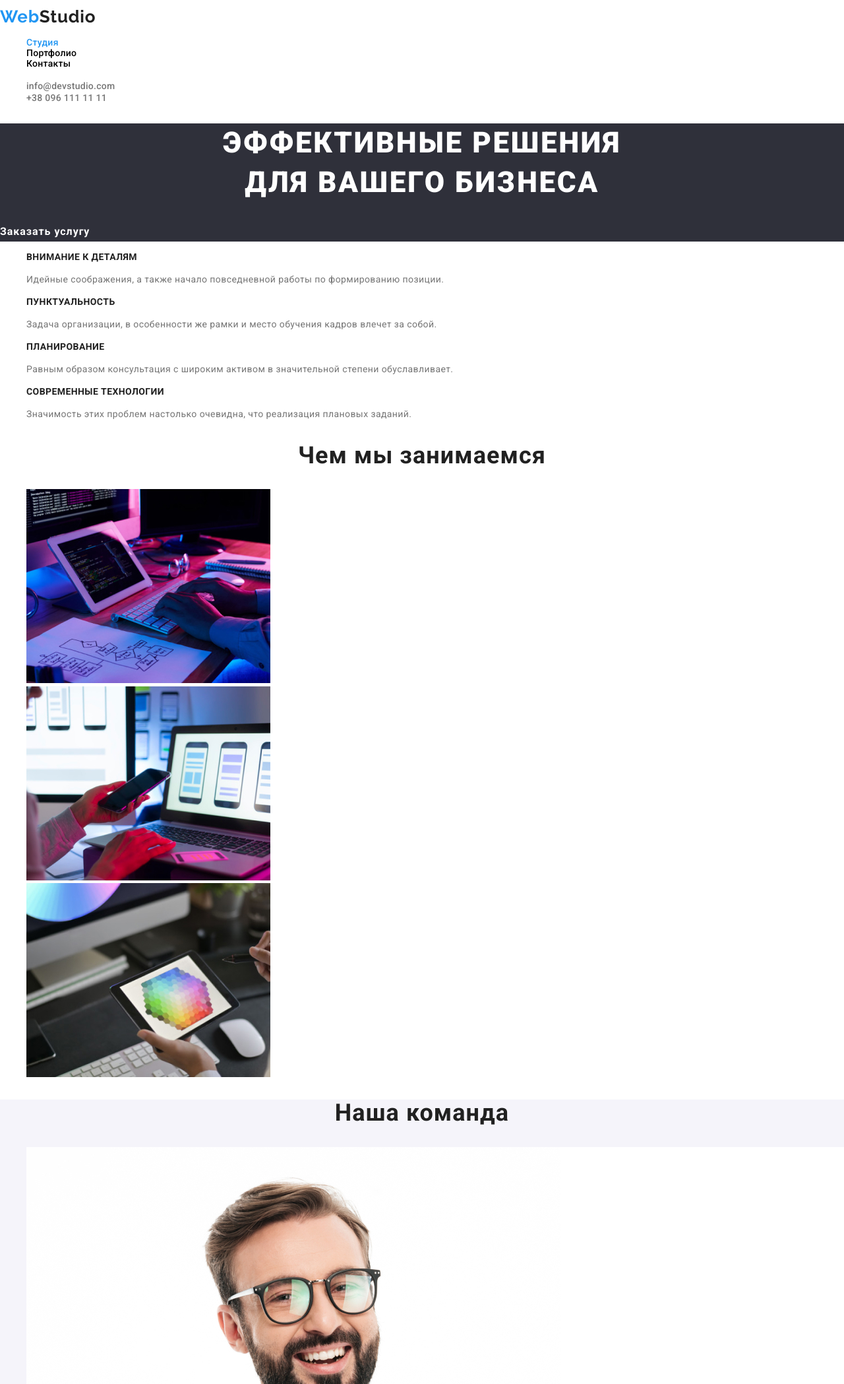
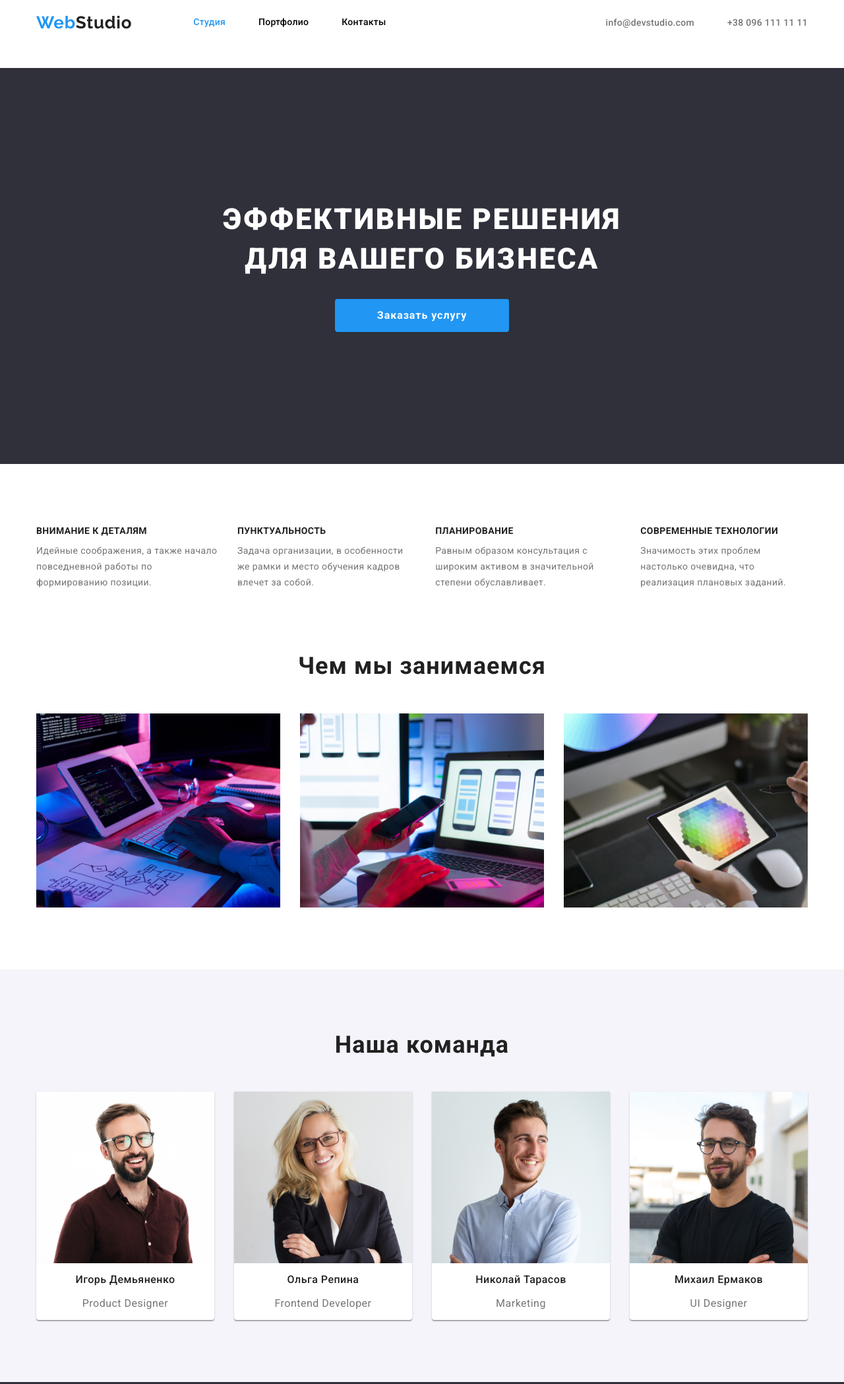
Before and after one commit to ITAlexMerkulov/goit-markup-hw-03, a plain HTML site: page index.html in a window 1280 px wide. Shown: the part 6-2103 px from the top of the page at 66% size. Drawn offline with Linux system fonts and the light colour scheme.

Commit message:
after 8 hours job O_o

```diff
--- a/css/styles.css
+++ b/css/styles.css
@@ -24,12 +24,15 @@
 }
 
 body {
-  font-family: "Roboto", sans-serif;
+  font-family: 'Roboto', sans-serif;
   background-color: var(--color-white);
 }
 body ul {
   list-style: none;
   font-style: normal;
+  margin-block-start: 0px;
+  margin-block-end: 0px;
+  padding-inline-start: 0px;
 }
 
 .main-title {
@@ -47,6 +50,52 @@ body ul {
 }
 
 /* start navigation block */
+.main-nav {
+  display: flex;
+  align-items: center;
+}
+.site-nav {
+  display: flex;
+}
+
+.site-nav .item {
+  margin-right: 50px;
+}
+.site-nav .item:last-child {
+  margin-right: 0;
+}
+.nav-size .link {
+  display: block;
+  padding-top: 32px;
+  padding-bottom: 32px;
+}
+
+.nav-address {
+  display: flex;
+  margin-left: auto;
+}
+
+.container {
+  margin-left: auto;
+  margin-right: auto;
+  width: 1170px;
+  padding-left: 15px;
+  padding-right: 15px;
+}
+.main-nav .logo-link {
+  margin-right: 93px;
+}
+/* .nav-address .item {
+  margin-right: 50px;
+}
+.nav-address .item:last-child {
+  margin-right: 0;
+} */
+
+.nav-address .item + .item {
+  margin-left: 50px;
+}
+
 .nav-light {
   color: var(--color-blue);
 }
@@ -61,6 +110,7 @@ body ul {
   font-size: var(--nav-font-size);
   line-height: var(--nav-line-height);
   letter-spacing: var(--nav-letter-spacing);
+  padding-inline-start: 0px;
 }
 /* END navigation block */
 /* -----------
@@ -98,6 +148,7 @@ body ul {
 /* Start main section */
 .main-section {
   background-color: var(--color-background-grey);
+  text-align: center;
 }
 
 .main-text {
@@ -109,17 +160,27 @@ body ul {
   letter-spacing: 0.06em;
   text-transform: uppercase;
   color: var(--color-white);
+  padding-top: 200px;
+  margin-bottom: 0;
 }
 
-.main-link {
-  text-align: center;
+.main-button {
+  display: inline-block;
+  padding: 10px 32px;
+  min-width: 200px;
+  border-radius: 4px;
+  border: none;
+  text-decoration: none;
+  font-family: Roboto;
   font-style: normal;
   font-weight: bold;
   font-size: 16px;
-  line-height: 1.87;
+  line-height: 30px;
+  letter-spacing: 0.06em;
   color: var(--color-white);
-  text-align: center;
-  letter-spacing: 0.06em;
+  background-color: var(--color-blue);
+  margin-top: 30px;
+  margin-bottom: 200px;
 }
 
 /* END main sections */
@@ -141,20 +202,38 @@ body ul {
   color: var(--color-black);
 }
 
+.desc-content {
+  display: flex;
+  padding-inline-start: 0px;
+  padding-bottom: 94px;
+  margin: 0;
+}
+
+.desc-content .item + .item {
+  padding-left: 30px;
+}
+.desc-content .item h3 {
+  margin-top: 94px;
+  margin-bottom: 0;
+}
+.desc-content .item p {
+  margin-top: 10px;
+  margin-block-end: 0px;
+}
 .desc-text {
   font-style: normal;
   font-weight: normal;
   font-size: 14px;
+  color: var(--color-grey);
   line-height: 1.71;
   /* or 171% */
 
   letter-spacing: 0.03em;
-
-  color: var(--color-grey);
 }
 
 /* END section description */
 
+/* /Start about section */
 .text-about {
   font-style: normal;
   font-weight: bold;
@@ -163,10 +242,29 @@ body ul {
   text-align: center;
   letter-spacing: 0.03em;
   color: var(--color-black);
+  margin-block-start: 0px;
+  margin-block-end: 0px;
+
+  margin-bottom: 50px;
 }
 
+.about-image {
+  display: flex;
+  padding-inline-start: 0px;
+  margin-bottom: 94px;
+}
+.about-image .item + .item {
+  margin-left: 30px;
+}
+/* End about section */
+/* //////
+///////
+/////// */
+/* Start Team section */
 .team-section {
   background-color: var(--color-background-our);
+  text-align: center;
+  padding-top: 94px;
 }
 
 .team-section h3 {
@@ -189,8 +287,19 @@ body ul {
   color: var(--color-grey);
 }
 
+.team-list {
+  display: flex;
+  padding-inline-start: 0px;
+  padding-bottom: 94px;
+}
+.team-list .item + .item {
+  margin-left: 30px;
+}
+
 .footer {
   background-color: var(--color-background-grey);
+  padding-top: 60px;
+  padding-bottom: 60px;
 }
 .footer-link p {
   font-family: Roboto;
@@ -214,9 +323,20 @@ body ul {
   letter-spacing: 0.03em;
   color: var(--color-grey-rgba);
 }
+.logo-text {
+  margin-block-start: 0;
+  margin-block-end: 0;
+}
+
+.footer-address {
+  padding-inline-start: 0px;
+}
 
 .team-frame {
   background-color: #ffffff;
+  box-shadow: 0px 1px 3px rgba(0, 0, 0, 0.12), 0px 1px 1px rgba(0, 0, 0, 0.14),
+    0px 2px 1px rgba(0, 0, 0, 0.2);
+  border-radius: 0px 0px 4px 4px;
 }
 
 /* +
@@ -235,12 +355,53 @@ PORTFOLIO.HTML
   letter-spacing: 0.03em;
   color: var(--color-black);
   background: var(--color-background-our);
+  border-radius: 4px;
+  border: 0px;
 }
 
 .button:hover,
 .button:focus {
   color: var(--color-white);
   background-color: var(--color-blue);
+  border: 0px;
+  box-shadow: 0px 3px 1px rgba(0, 0, 0, 0.1), 0px 1px 2px rgba(0, 0, 0, 0.08),
+    0px 2px 2px rgba(0, 0, 0, 0.12);
+  border-radius: 4px;
+}
+
+.button-list {
+  display: flex;
+  justify-content: center;
+  margin-top: 94px;
+  margin-bottom: 50px;
+}
+.button-list .item + .item {
+  margin-left: 9px;
+}
+
+.galery-board {
+  display: flex;
+  flex-wrap: wrap;
+  margin-bottom: 94px;
+}
+.galery-item {
+  width: calc((100% - 30px * 2) / 3);
+  height: auto;
+  margin-right: 30px;
+  margin-bottom: 30px;
+  justify-content: center;
+  border: 1px solid #eeeeee;
+  box-sizing: border-box;
+}
+.galery-item:nth-child(3n) {
+  margin-right: 0;
+}
+.galery-item:nth-last-child(-n + 3) {
+  margin-bottom: 0;
+}
+
+.galery-bg {
+  background-color: var(--color-white);
 }
 
 .project-text {
@@ -251,6 +412,13 @@ PORTFOLIO.HTML
   /* identical to box height, or 200% */
   letter-spacing: 0.06em;
   color: var(--color-black);
+  margin-top: 20px;
+  margin-bottom: 4px;
+  margin-left: 24px;
+}
+
+.galery-decryption {
+  display: none;
 }
 
 .project-job {
@@ -261,4 +429,7 @@ PORTFOLIO.HTML
   /* identical to box height, or 187% */
   letter-spacing: 0.03em;
   color: var(--color-grey);
+  margin-top: 0;
+  margin-bottom: 20px;
+  margin-left: 24px;
 }
--- a/index.html
+++ b/index.html
@@ -13,56 +13,63 @@
   </head>
   <body>
     <header>
-      <nav>
-        <a href="./index.html">
+      <div class="container">
+        <nav class="main-nav">
+          <a href="./index.html" class="logo-link">
             <p>
               <span class="logo logo-left">Web</span
               ><span class="logo logo-right">Studio</span>
             </p>
           </a>
 
-        <ul class="nav-size">
-          <li>
+          <ul class="nav-size site-nav">
+            <li class="item">
               <a href="#" class="nav-light link">Студия</a>
             </li>
 
-          <li>
+            <li class="item">
               <a href="./portfolio.html" class="link">Портфолио</a>
             </li>
 
-          <li>
+            <li class="item">
               <a href="#" class="link">Контакты</a>
             </li>
           </ul>
-      </nav>
 
-      <ul>
-        <li>
-          <a href="mailto:info@devstudio.com" class="link nav-color nav-size"
+          <ul class="nav-address">
+            <li class="item">
+              <a
+                href="mailto:info@devstudio.com"
+                class="link nav-color nav-size"
                 >info@devstudio.com</a
               >
             </li>
-        <li>
+            <li class="item">
               <a href="tel:+380961111111" class="link nav-color nav-size"
                 >+38 096 111 11 11</a
               >
             </li>
           </ul>
+        </nav>
+      </div>
     </header>
 
     <main>
       <section class="main-section">
+        <div class="container">
           <h1 class="main-text">
             Эффективные решения <br />
             для вашего бизнеса
           </h1>
 
-        <a href="#" class="main-link">Заказать услугу</a>
+          <a href="#" class="main-button"> Заказать услугу </a>
+        </div>
       </section>
 
+      <div class="container">
         <section class="section-desc">
-        <ul>
-          <li>
+          <ul class="desc-content">
+            <li class="item">
               <h3>Внимание к деталям</h3>
               <p class="desc-text">
                 Идейные соображения, а также начало повседневной работы по
@@ -70,15 +77,15 @@
               </p>
             </li>
 
-          <li>
+            <li class="item">
               <h3>Пунктуальность</h3>
               <p class="desc-text">
-              Задача организации, в особенности же рамки и место обучения кадров
-              влечет за собой.
+                Задача организации, в особенности же рамки и место обучения
+                кадров влечет за собой.
               </p>
             </li>
 
-          <li>
+            <li class="item">
               <h3>Планирование</h3>
               <p class="desc-text">
                 Равным образом консультация с широким активом в значительной
@@ -86,7 +93,7 @@
               </p>
             </li>
 
-          <li>
+            <li class="item">
               <h3>Современные технологии</h3>
               <p class="desc-text">
                 Значимость этих проблем настолько очевидна, что реализация
@@ -95,67 +102,84 @@
             </li>
           </ul>
         </section>
+      </div>
 
+      <div class="container">
         <section>
           <h2 class="text-about">Чем мы занимаемся</h2>
-        <ul>
-          <li><img src="./images/1.jpg" alt="рабочий стол с клавиатурой" /></li>
-          <li>
-            <img src="./images/2.jpg" alt="телефон перед открытым ноутбуком" />
+          <ul class="about-image">
+            <li class="item">
+              <img src="./images/1.jpg" alt="рабочий стол с клавиатурой" />
             </li>
-          <li>
+            <li class="item">
+              <img
+                src="./images/2.jpg"
+                alt="телефон перед открытым ноутбуком"
+              />
+            </li>
+            <li class="item">
               <img src="./images/3.jpg" alt="цветовая палитра на планшете" />
             </li>
           </ul>
         </section>
+      </div>
 
       <section class="team-section">
+        <div class="container">
           <h2 class="text-about">Наша команда</h2>
 
-        <ul>
-          <li>
-            <div class="team-frame">
-              <img src="./images/igor.jpg" alt="Фото Игорь Демьяненко" />
+          <ul class="team-list">
+            <li class="item team-frame">
+              <img
+                src="./images/igor.jpg"
+                width="270"
+                alt="Фото Игорь Демьяненко"
+              />
               <h3>Игорь Демьяненко</h3>
               <p>Product Designer</p>
-            </div>
             </li>
 
-          <li>
-            <div class="team-frame">
-              <img src="./images/olha.jpg" alt="Фото Ольга Репина" />
+            <li class="item team-frame">
+              <img
+                src="./images/olha.jpg"
+                width="270"
+                alt="Фото Ольга Репина"
+              />
 
               <h3>Ольга Репина</h3>
               <p>Frontend Developer</p>
-            </div>
             </li>
 
-          <li>
-            <div class="team-frame">
-              <img src="./images/nik.jpg" alt="Фото Николай Тарасов" />
+            <li class="item team-frame">
+              <img
+                src="./images/nik.jpg"
+                width="270"
+                alt="Фото Николай Тарасов"
+              />
 
               <h3>Николай Тарасов</h3>
 
               <p>Marketing</p>
-            </div>
             </li>
 
-          <li>
-            <div class="team-frame">
-              <img src="./images/michael.jpg" alt="Фото Михаил Ермаков" />
-              <h3>
-                Михаил Ермаков
-              </h3>
+            <li class="item team-frame">
+              <img
+                src="./images/michael.jpg"
+                width="270"
+                alt="Фото Михаил Ермаков"
+              />
+              <h3>Михаил Ермаков</h3>
               <p>UI Designer</p>
-            </div>
             </li>
           </ul>
+        </div>
       </section>
     </main>
 
     <footer class="footer">
+      <div class="container">
         <a href="#">
-        <p>
+          <p class="logo-text">
             <span class="logo logo-left">Web</span
             ><span class="logo logo-footer">Studio</span>
           </p>
@@ -163,18 +187,19 @@
         <address class="footer-link">
           <p>г. Киев, пр-т Леси Украинки, 26</p>
 
-        <ul>
+          <ul class="footer-address">
             <li>
-            <a href="mailto:info@devstudio.com" class="link"
-              >info@devstudio.com</a
+              <a href="mailto:info@example.com" class="link"
+                >info@example.com</a
               >
             </li>
 
             <li>
-            <a href="tel:+380961111111" class="link">+38 096 111 11 11</a>
+              <a href="tel:+380991111111" class="link">+38 099 111 11 11</a>
             </li>
           </ul>
         </address>
+      </div>
     </footer>
   </body>
 </html>
```
Also changed, not shown: portfolio.html (+63 -41 lines), css/normalize.css, 1 other file. Lines whose indentation alone changed are shown as unchanged.
